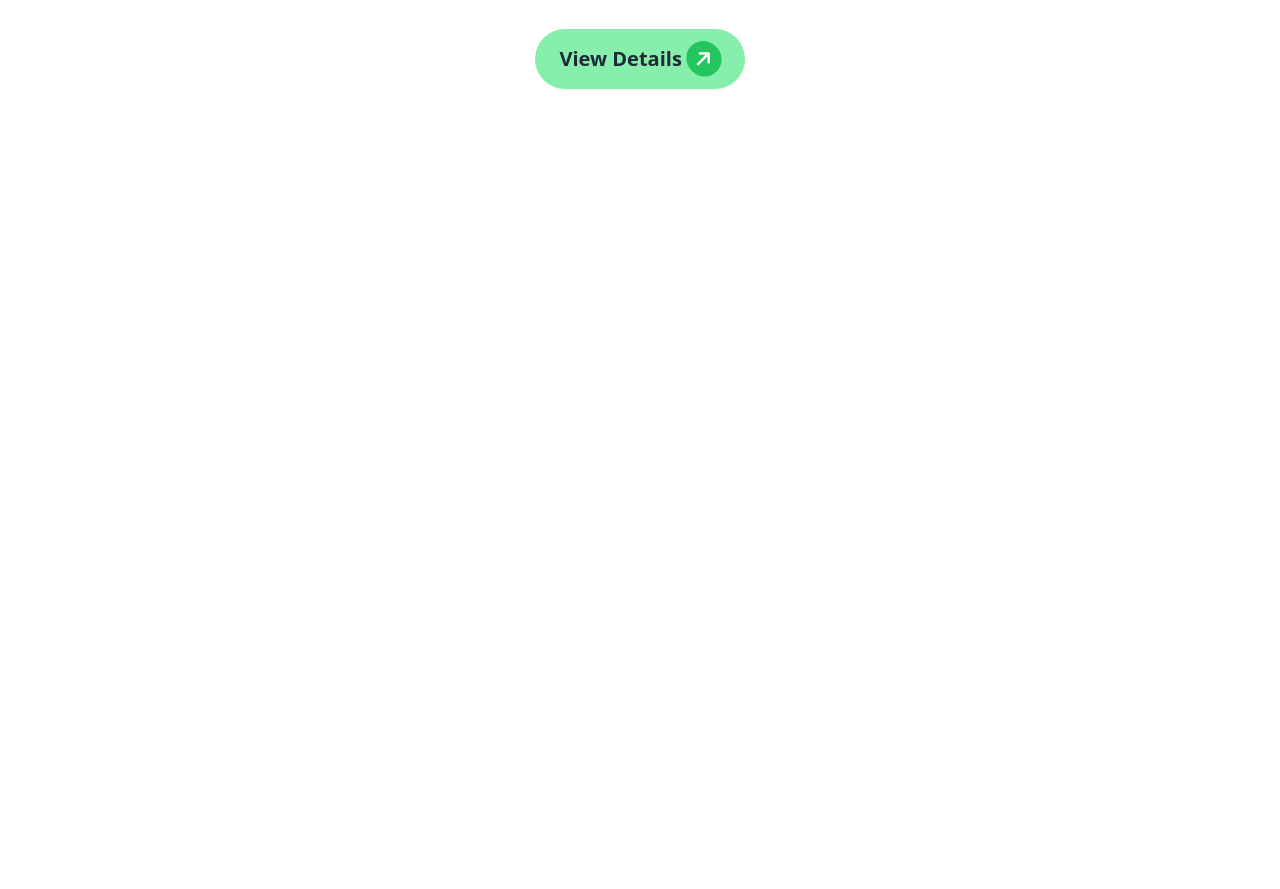
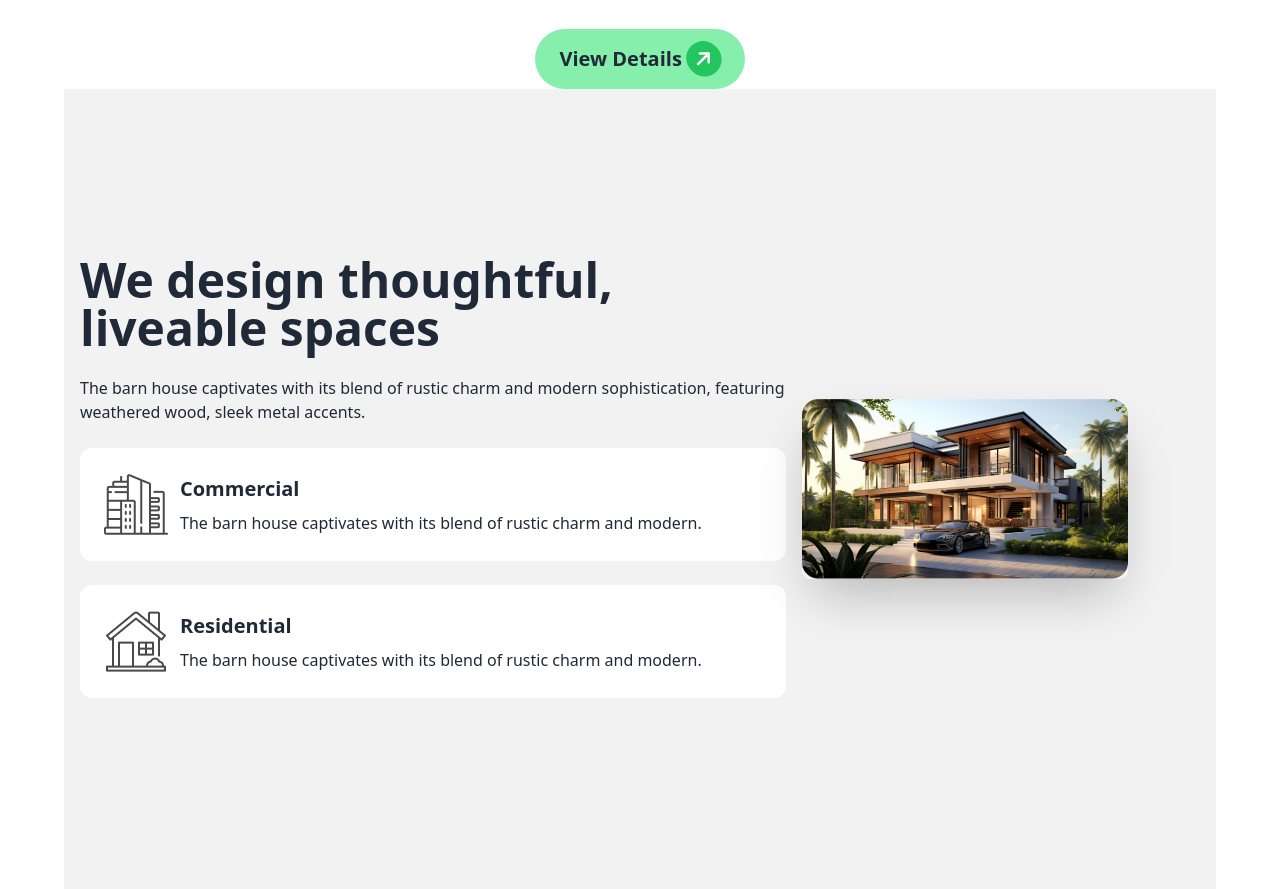
Before and after one commit to Ajjaj-Ahmed/Rainterio-devoloper-website, a plain HTML site: page index.html in a window 1280 px wide. Shown: the part 617-1506 px from the top of the page. Before the commit the page ends 800 px from the top, so only its background shows below. Drawn offline with nearby package versions, Linux system fonts and the light colour scheme.

Commit message:
we design prograssing

```diff
--- a/index.html
+++ b/index.html
@@ -36,7 +36,7 @@
     </style>
 </head>
 
-<body  class="max-w-6xl mx-auto" >
+<body class="max-w-6xl mx-auto">
     <header class="bg-gradient-to-r from-[#FFFFFF] to-[#FFFFFF]">
         <!-- navbar -->
         <nav class="navbar">
@@ -89,17 +89,53 @@
         <!-- end of navbar -->
 
         <!-- banner -->
-         <div class="text-center">
+        <div class="text-center">
             <div class="flex justify-center">
                 <img src="assets/banner.png" alt="">
             </div>
-            <h2 class="text-3xl mb-4 md:text-6xl md:mb-6 font-extrabold ">A barn house of this design has a striking appearance</h2>
-            <p class="text-sm md:text-base mb-4 md:mb-8 max-w-4xl mx-auto">The barn house captivates with its blend of rustic charm and modern sophistication, featuring weathered wood, sleek metal accents, and large windows that flood the space with natural light.</p>
-            <button class="bg-green-300 rounded-full px-6 py-3 font-bold text-xl">View Details <i class="fa-solid fa-arrow-right -rotate-45 text-white bg-green-500 rounded-full p-2"></i></button>
-         </div>
+            <h2 class="text-3xl mb-4 md:text-6xl md:mb-6 font-extrabold ">A barn house of this design has a striking
+                appearance</h2>
+            <p class="text-sm md:text-base mb-4 md:mb-8 max-w-4xl mx-auto">The barn house captivates with its blend of
+                rustic charm and modern sophistication, featuring weathered wood, sleek metal accents, and large windows
+                that flood the space with natural light.</p>
+            <button class="bg-green-300 rounded-full px-6 py-3 font-bold text-xl">View Details <i
+                    class="fa-solid fa-arrow-right -rotate-45 text-white bg-green-500 rounded-full p-2"></i></button>
+        </div>
     </header>
     <main>
-
+        <!-- we design -->
+        <div class="hero bg-base-200 min-h-screen">
+            <div class="hero-content flex items-center ">
+                <div>
+                    <div>
+                        <h1 class="text-5xl font-bold">We design thoughtful, liveable spaces</h1>
+                        <p class="py-6">
+                            The barn house captivates with its blend of rustic charm and
+                            modern sophistication, featuring weathered wood, sleek metal accents.
+                        </p>
+                    </div>
+                    <div class="flex gap-3 items-center bg-white mb-6 rounded-xl p-6">
+                        <img src="assets/commercial.png" alt="">
+                        <div>
+                            <h2 class="text-xl font-extrabold mb-2">Commercial</h2>
+                            <p class="text-base font-medium">The barn house captivates with its blend of rustic charm
+                                and modern.</p>
+                        </div>
+                    </div>
+                    <div class="flex gap-3 items-center bg-white mb-6 rounded-xl p-6">
+                        <img src="assets/residential.png" alt="">
+                        <div>
+                            <h2 class="text-xl font-extrabold mb-2">Residential</h2>
+                            <p class="text-base font-medium">The barn house captivates with its blend of rustic charm
+                                and modern.</p>
+                        </div>
+                    </div>
+                </div>
+                <div class="w-1/2">
+                    <img src="assets/article3.png" class="rounded-lg shadow-2xl"/>
+                </div>
+            </div>
+        </div>
     </main>
     <footer>
 
```
